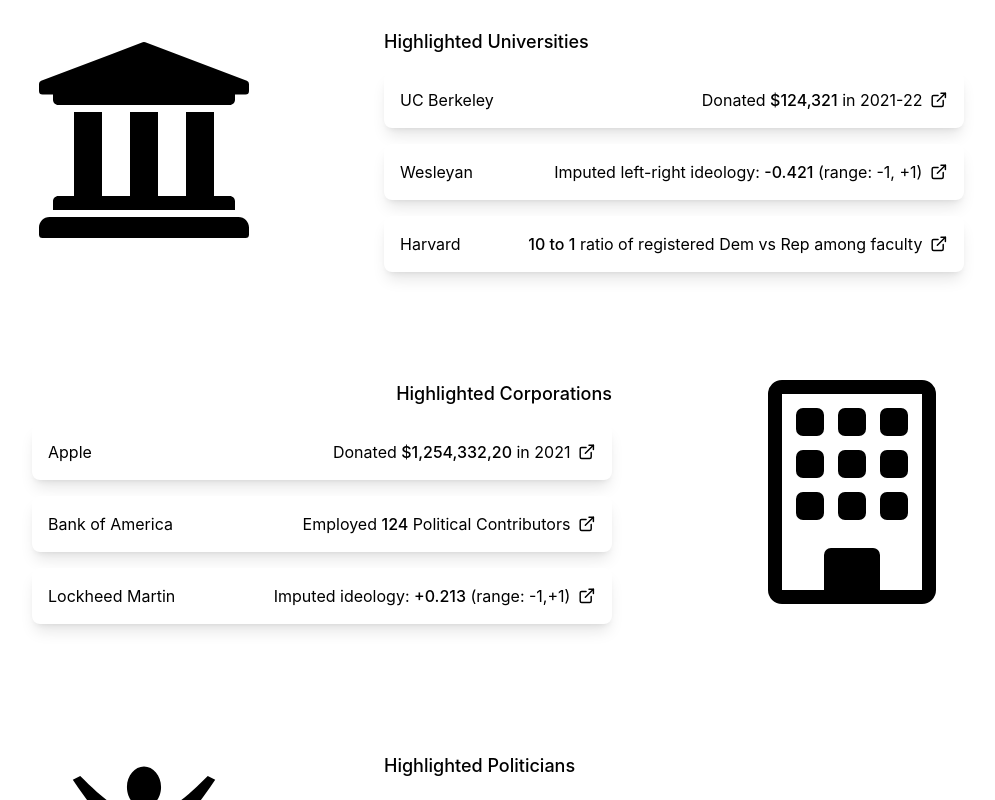
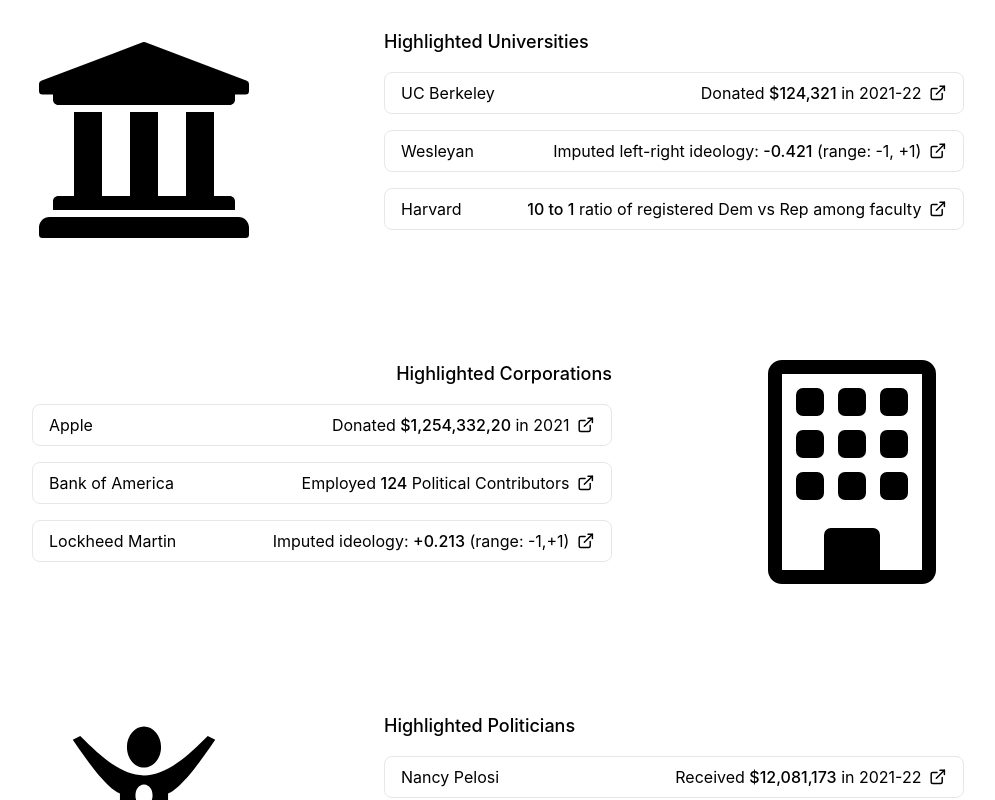
Before and after one commit to Caleb-Sutherland/votingbuck-frontend, a React (Create React App) app: page / in a window 1280 px wide. Shown: the part 880-1680 px from the top of the page, without its empty margins (142-1137 px from the left). Built offline with nearby package versions, Linux system fonts and the light colour scheme.

Commit message:
Styling update to list items

```diff
--- a/src/pages/Main.tsx
+++ b/src/pages/Main.tsx
@@ -91,7 +91,7 @@
             {highlights.universities.map(function (entry, index) {
               return (
                 <Link key={index} to={"universities/" + entry.id}>
-                  <div className="flex flex-row justify-between bg-white shadow-lg rounded-lg p-4">
+                  <div className="flex flex-row justify-between bg-white border rounded-lg px-4 py-2">
                     <div>
                       <p>{entry.name}</p>
                     </div>
@@ -124,7 +124,7 @@
             {highlights.corporations.map(function (entry, index) {
               return (
                 <Link key={index} to={"corporations/" + entry.id}>
-                  <div className="flex flex-row justify-between bg-white shadow-lg rounded-lg p-4">
+                  <div className="flex flex-row justify-between bg-white border rounded-lg px-4 py-2">
                     <div>
                       <p>{entry.name}</p>
                     </div>
@@ -155,7 +155,7 @@
             {highlights.politicians.map(function (entry, index) {
               return (
                 <Link key={index} to={"politicians/" + entry.id}>
-                  <div className="flex flex-row justify-between bg-white shadow-lg rounded-lg p-4">
+                  <div className="flex flex-row justify-between bg-white border rounded-lg px-4 py-2">
                     <div>
                       <p>{entry.name}</p>
                     </div>
```
